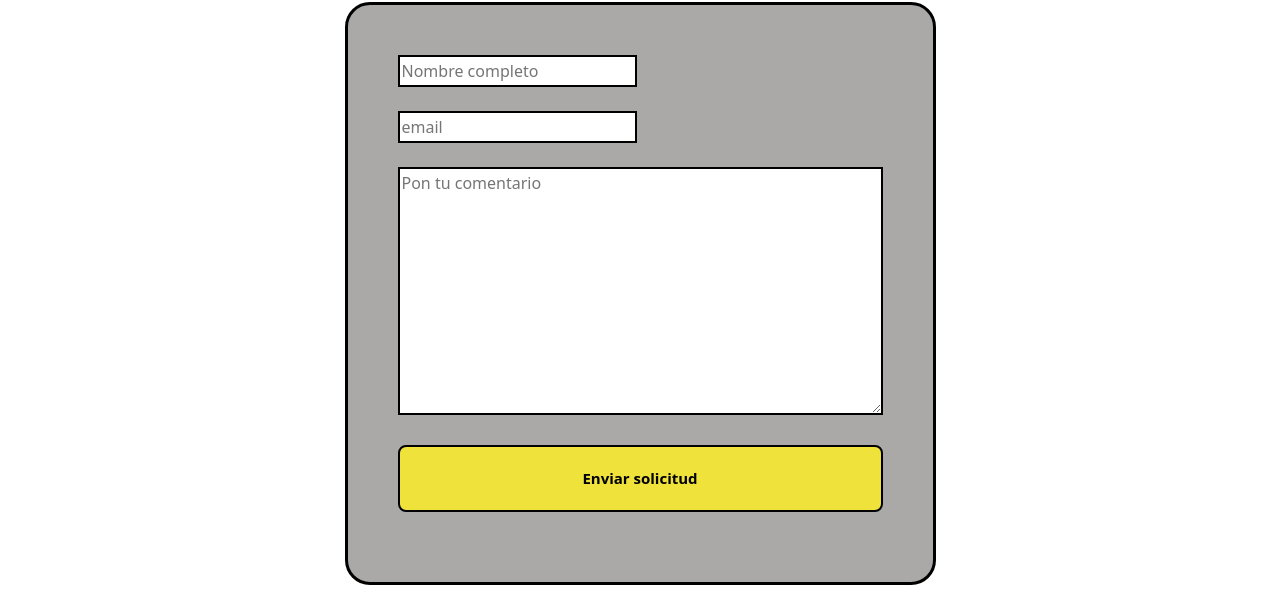
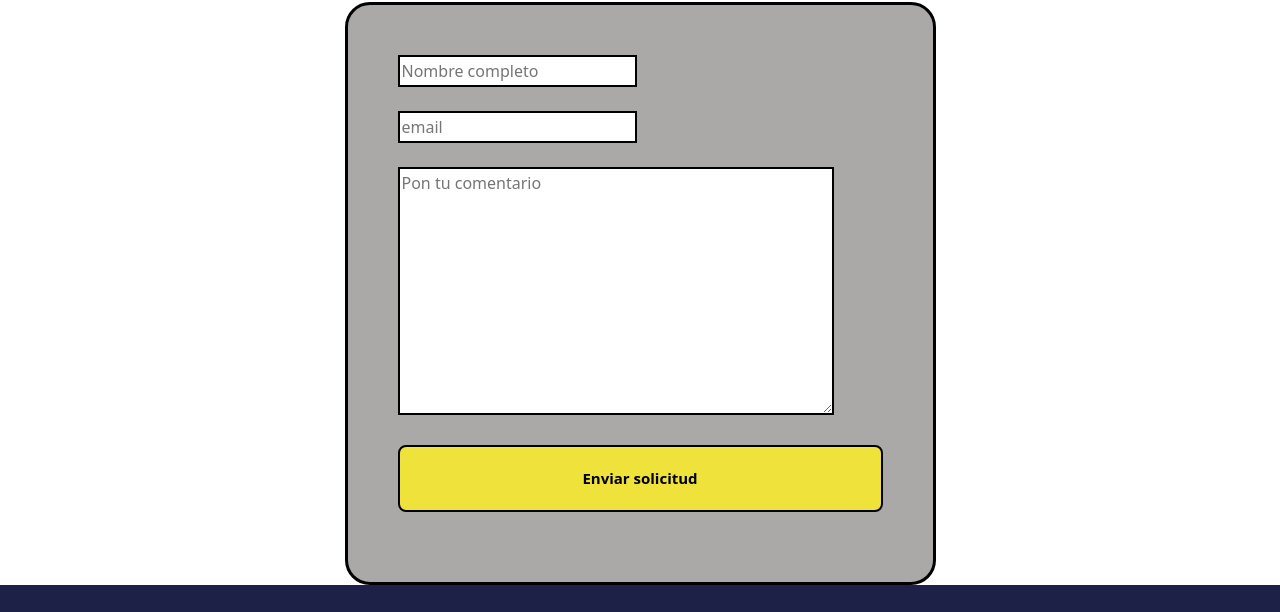
Before and after one commit to gabrielmadruga01/proyecto-final-scss, a website: page contacto.html in a window 1280 px wide. Shown: the part 644-1256 px from the top of the page. Drawn offline with nearby package versions, Linux system fonts and the light colour scheme.

Commit message:
arreglo respnsive form

```diff
--- a/scss/_contactos.scss
+++ b/scss/_contactos.scss
@@ -1,7 +1,7 @@
 section.sectionContacto {
 	display: flex;
 	justify-content: center;
-	margin-bottom: 30px;
+
 }
 h1.h1Contacto {
 	margin-bottom: 20px;
@@ -9,7 +9,6 @@ h1.h1Contacto {
 }
 .form {
 	border: solid 3px black;
-	padding: 50px;
 	border-radius: 25px;
 	background: rgba(102, 97, 97, 0.548);
 	&__input{
@@ -24,3 +23,6 @@ h1.h1Contacto {
 		@extend .boton;
 	}
 }
+textarea{
+	width: 90%;
+}
```
Also changed, not shown: css/style.css.
